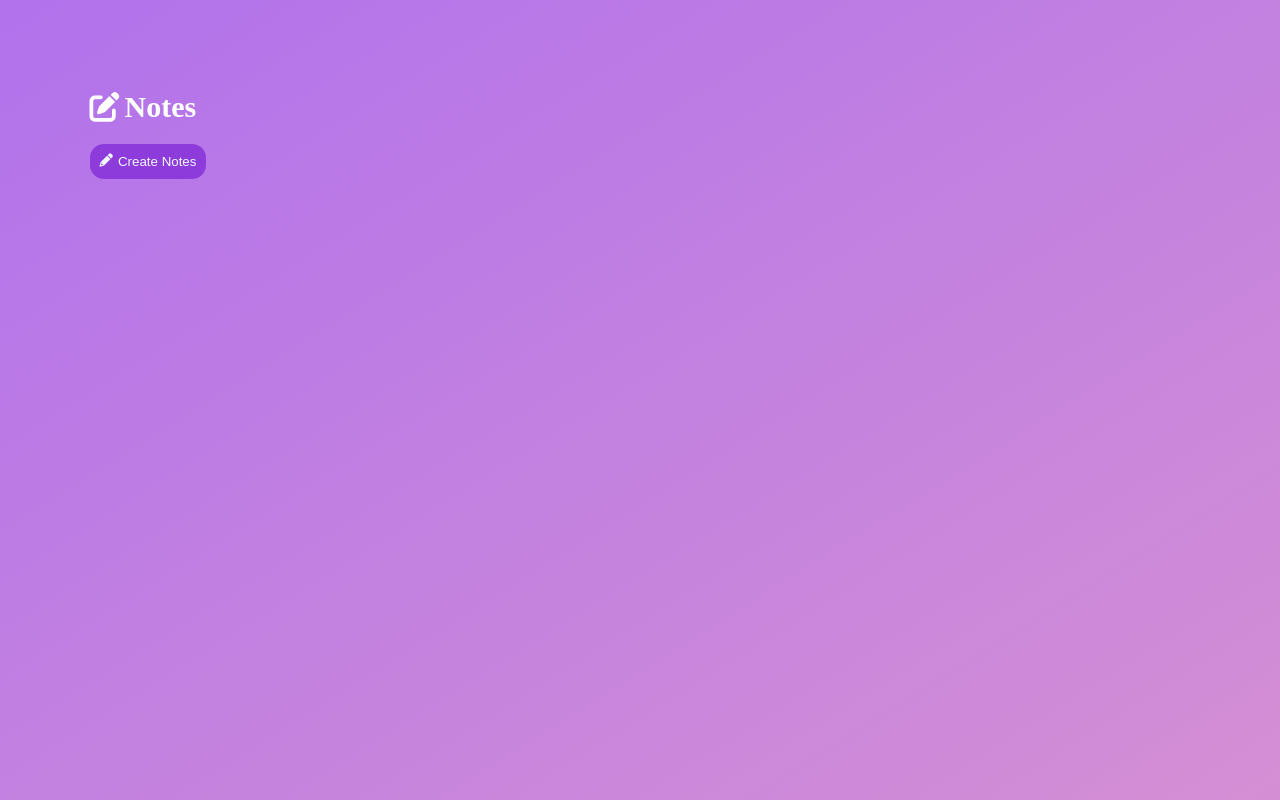
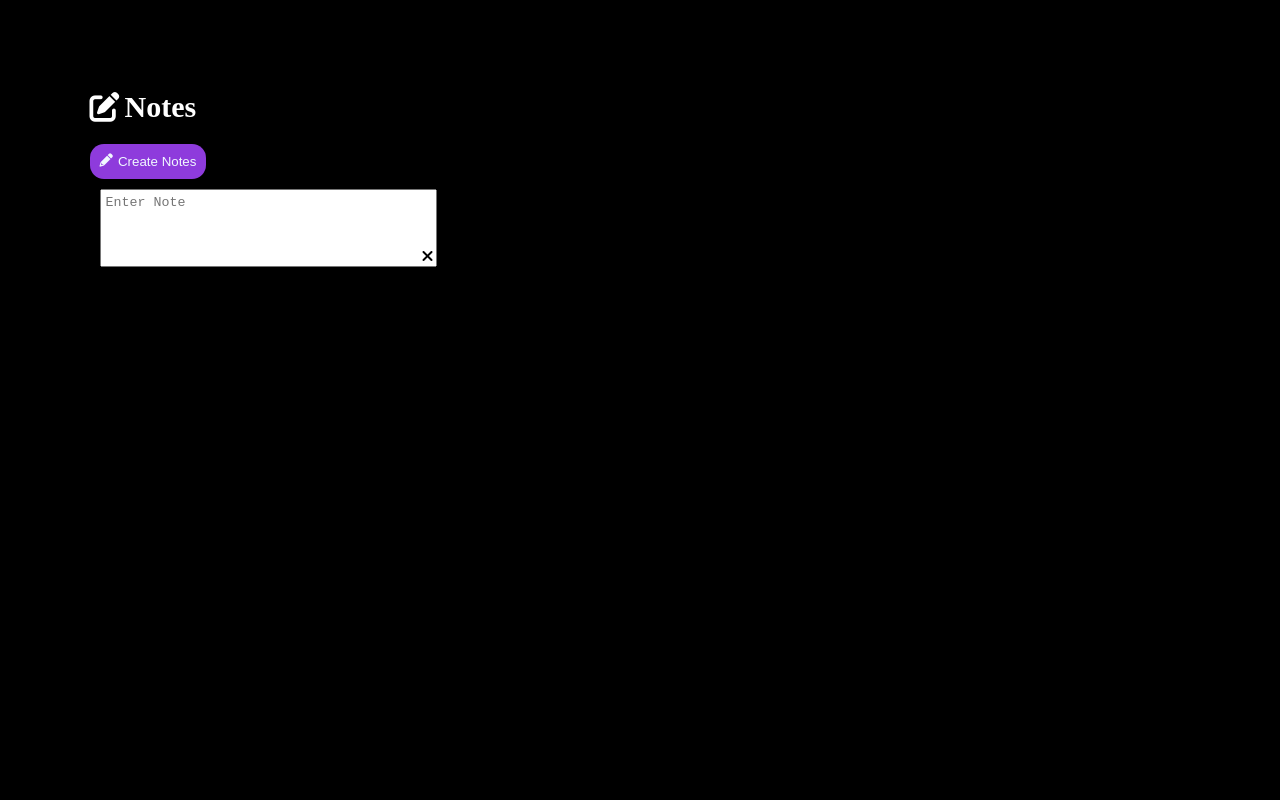
Before and after one commit to jainpriya123/JavaScript-Standalone, a plain HTML site: page NotesApp/NotesApp.html in a window 1280 px wide. Both pictures are taken after a click on the button "Create Notes". Drawn offline with Linux system fonts and the light colour scheme.

Commit message:
Adding jaVaScript file

```diff
--- a/NotesApp/NotesApp.css
+++ b/NotesApp/NotesApp.css
@@ -3,13 +3,16 @@
     padding: 0;
 }
 
-.head {
-    height: 100vh;
-    background: linear-gradient(to bottom right, rgb(177, 114, 236), rgb(212, 143, 212));
+html,
+body {
+    height: 100%;
+    margin: 0;
+    padding: 0;
+    background: rgb(0, 0, 0);
 }
 
 .container {
-    padding: 7% 7%;
+    padding: 7%;
 }
 
 .heading {
@@ -17,7 +20,7 @@
     padding-bottom: 20px;
 }
 
-.text {
+.heading-value {
     font-size: 30px;
     color: rgb(255, 255, 255);
     display: flex;
@@ -25,18 +28,19 @@
     align-items: center;
 }
 
-.button {
+.add-button-div {
     display: flex;
     width: 150px;
 }
 
-.pen {
-    height: 18px;
-    width: 18px;
-    color: aliceblue;
+.icon {
+    position: relative;
+    right: 15px;
+    cursor: pointer;
+    bottom: 5px;
 }
 
-.btn {
+.add-button {
     border-style: none;
     border-radius: 14px;
     background-color: rgb(142, 59, 220);
@@ -48,6 +52,19 @@
     align-items: center;
 }
 
-.btn:hover{
+.add-button:hover {
     background-color: rgb(110, 37, 179);
 }
+
+#inputArea {
+    padding: 10px;
+    display: grid;
+    grid-template-columns: auto auto auto;
+}
+
+.inputData {
+    width: 50%;
+    height: 40%;
+    padding: 5px;
+    resize: none;
+}
--- a/NotesApp/NotesApp.html
+++ b/NotesApp/NotesApp.html
@@ -8,19 +8,16 @@
     <link rel="stylesheet" href="https://cdnjs.cloudflare.com/ajax/libs/font-awesome/6.0.0-beta3/css/all.min.css">
 </head>
 <body>
-    <div class="head">
         <div class="container">
             <div class="heading">
-                <div class="text"><i class="fa-sharp fa-solid fa-pen-to-square"></i><span><b>Notes</b></span></div>
+                <div class="heading-value"><i class="fa-sharp fa-solid fa-pen-to-square"></i><b>Notes</b></div>
             </div>
-
-            <div class="button">
-                <button class="btn" type="button"><i class="fa-solid fa-pencil"></i><span>Create Notes</span></button>
+            <div class="add-button-div">
+                <button class="add-button" onclick="AddNode()"><i class="fa-solid fa-pencil"></i><span>Create Notes</span></button>
+            </div>
+            <div id="inputArea">
             </div>
         </div>
-    </div>
-    <script type="text/javascript" src="NotesApp.js">
-
-    </script>
+    <script type="text/javascript" src="NotesApp.js"></script>
 </body>
 </html>
--- /dev/null
+++ b/NotesApp/NotesApp.js
@@ -0,0 +1,18 @@
+let count = 0;
+
+function AddNode() {
+    let newDiv = document.createElement('div');
+    count++;
+    let id = 'element' + count;
+    newDiv.id = id;
+    str = `<textarea class="inputData" placeholder="Enter Note" rows="10" cols="50" ></textarea><span class="icon"><i class="fas fa-times delete-icon" onclick="deleteTextarea('${id}')"></i></span>`;
+    newDiv.innerHTML = str;
+    let area = document.getElementById('inputArea');
+    area.appendChild(newDiv);
+}
+
+function deleteTextarea(id) {
+    let childNode = document.getElementById(id);
+    let parentNode = document.getElementById('inputArea');
+    parentNode.removeChild(childNode);
+}
```
